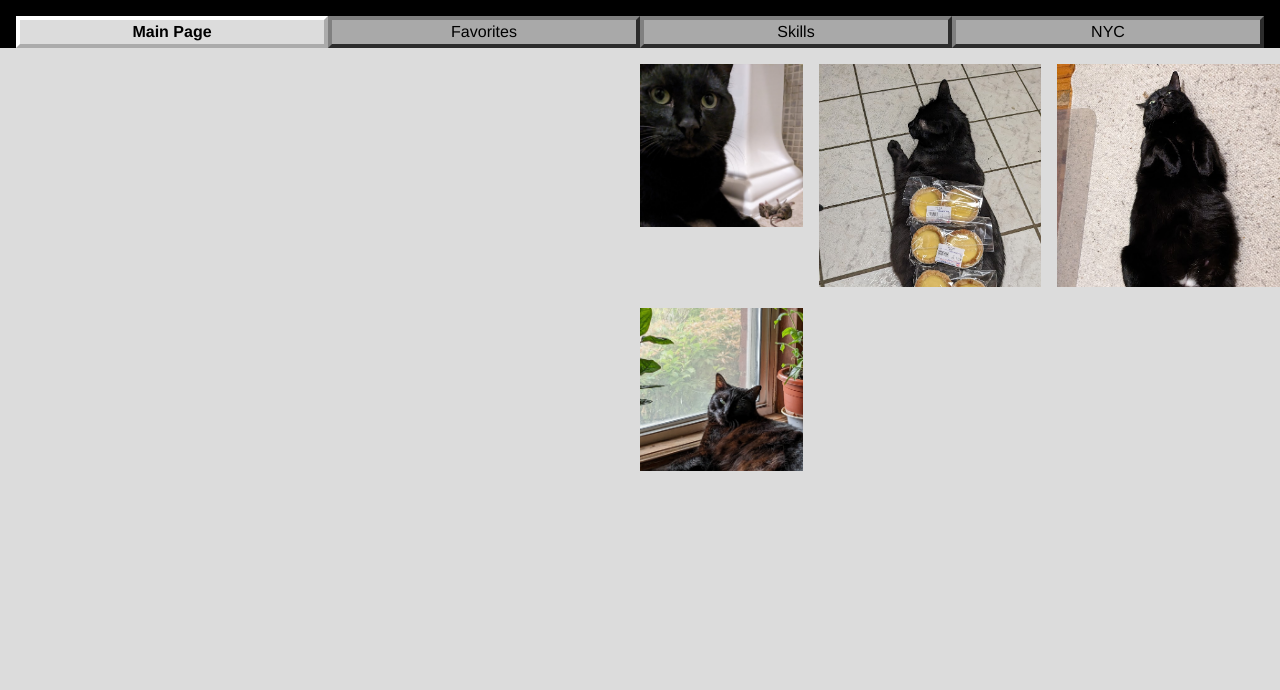
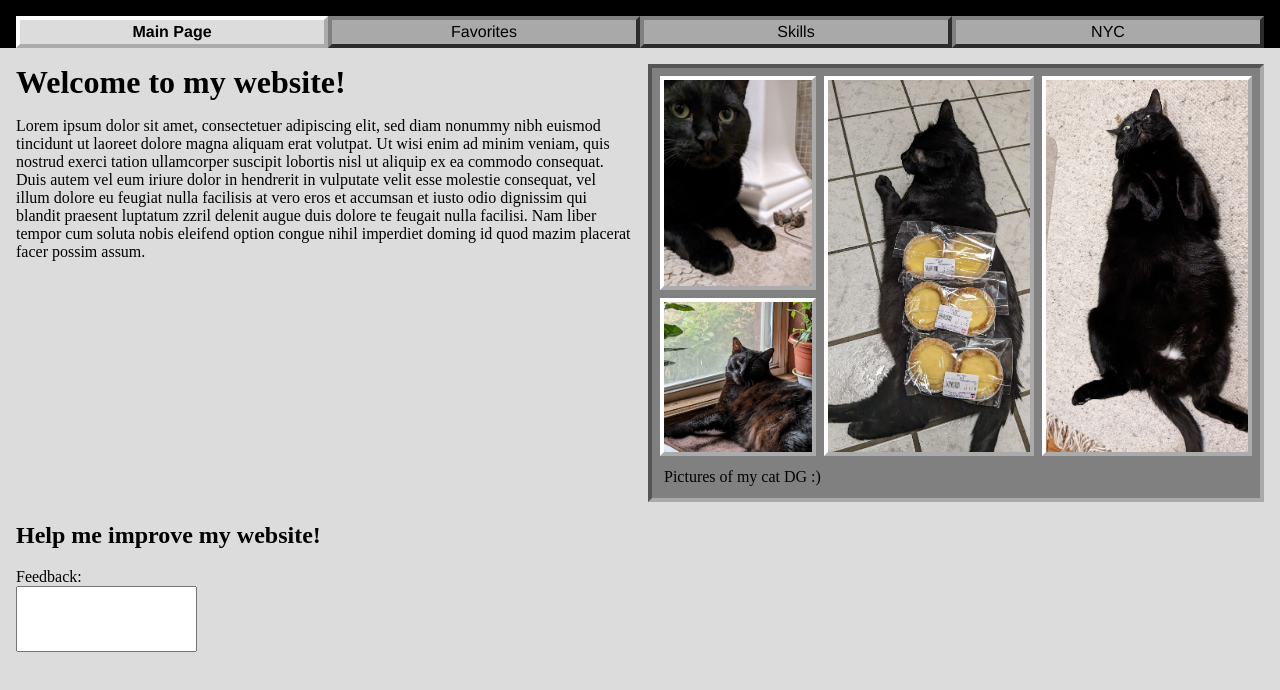
Before and after one commit to Confuzzl/Static-Website-Mini-Project, a plain HTML site: page app/index.html in a window 1280 px wide. Drawn offline with Linux system fonts and the light colour scheme.

Commit message:
first form test

```diff
--- a/app/favorite.html
+++ b/app/favorite.html
@@ -4,10 +4,12 @@
 <head>
     <meta charset="UTF-8">
     <meta name="viewport" content="width=device-width, initial-scale=1.0">
-    <script defer src="scripts/template.js" onload="generateBoilerPlate('favorite')"></script>
+    <script defer src="scripts/template.js"></script>
+    <title>Favorites</title>
+    <link rel= "stylesheet" href="styles/style.css">
 </head>
 
-<body onload="generateNavigationBar('favorite')">
+<body onload="generateTemplate('favorite')">
 
 </body>
 
--- a/app/index.html
+++ b/app/index.html
@@ -4,10 +4,12 @@
 <head>
     <meta charset="UTF-8">
     <meta name="viewport" content="width=device-width, initial-scale=1.0">
-    <script defer src="scripts/template.js" onload="generateBoilerPlate('index')"></script>
+    <script defer src="scripts/template.js"></script>
+    <title>Main Page</title>
+    <link rel= "stylesheet" href="styles/style.css">
 </head>
 
-<body onload="generateNavigationBar('index')">
+<body onload="generateTemplate('index')">
 
 </body>
 
--- a/app/scripts/index.js
+++ b/app/scripts/index.js
@@ -1,28 +1,29 @@
 const imageDimensions = [[1, 4, 1, 5], [1, 4, 5, 8], [4, 8, 1, 8], [8, 12, 1, 8]];
 
 function writeMain() {
-    let textColumns = `<div">`;
-    // textColumns += `<h1>Welcome to my website!</h1>`
-    // {
-    //     let text = `<div>`;
-    //     text += `<p>Lorem ipsum dolor sit amet, consectetuer adipiscing elit, sed diam nonummy nibh euismod tincidunt ut laoreet dolore magna aliquam erat volutpat. Ut wisi enim ad minim veniam, quis nostrud exerci tation ullamcorper suscipit lobortis nisl ut aliquip ex ea commodo consequat. Duis autem vel eum iriure dolor in hendrerit in vulputate velit esse molestie consequat, vel illum dolore eu feugiat nulla facilisis at vero eros et accumsan et iusto odio dignissim qui blandit praesent luptatum zzril delenit augue duis dolore te feugait nulla facilisi. Nam liber tempor cum soluta nobis eleifend option congue nihil imperdiet doming id quod mazim placerat facer possim assum.</p>`;
-    //     text += `</div>`;
-    //     textColumns += text;
-    // }
+    let textColumns = `<div class="article_column_grid">`;
+    textColumns += `<div class="article_column_grid_item">
+    <h1>Welcome to my website!</h1>
+    <p>Lorem ipsum dolor sit amet, consectetuer adipiscing elit, sed diam nonummy nibh euismod tincidunt ut laoreet dolore magna aliquam erat volutpat. Ut wisi enim ad minim veniam, quis nostrud exerci tation ullamcorper suscipit lobortis nisl ut aliquip ex ea commodo consequat. Duis autem vel eum iriure dolor in hendrerit in vulputate velit esse molestie consequat, vel illum dolore eu feugiat nulla facilisis at vero eros et accumsan et iusto odio dignissim qui blandit praesent luptatum zzril delenit augue duis dolore te feugait nulla facilisi. Nam liber tempor cum soluta nobis eleifend option congue nihil imperdiet doming id quod mazim placerat facer possim assum.</p>
+    </div>`;
     {
-        let gallery = `<div class="gallery">`;
-        for (let i = 0; i < 4; i++) {
-            dimensions = `grid-column-start: ${imageDimensions[i][0]}; grid-column-end: ${imageDimensions[i][1]}; grid-row-start: ${imageDimensions[i][2]}; grid-row-end: ${imageDimensions[i][3]};`
-            gallery += `<figure class="gallery_item" id="image_${i}" style="${dimensions}">`;
-            gallery += `<img src="assets/${i}.jpg" class="gallery_img">`;
-            gallery += `</figure>`;
+        let gallery = `<div class="article_column_grid_item gallery">`;
+        gallery += `<div style="margin: 1em 1em 1em 1em;">`;
+        {
+            gallery += `<div class="gallery_grid" style="--columns: 11; --rows: 7;">`;
+            for (let i = 0; i < 4; i++) {
+                dimensions = `grid-column-start: ${imageDimensions[i][0]}; grid-column-end: ${imageDimensions[i][1]}; grid-row-start: ${imageDimensions[i][2]}; grid-row-end: ${imageDimensions[i][3]};`
+                gallery += `<figure class="gallery_grid_item" id="image_${i}" style="${dimensions}">`;
+                gallery += `<img src="assets/${i}.jpg" class="gallery_grid_img">`;
+                gallery += `</figure>`;
+            }
+            gallery += `</div>`;
+            gallery += `<p>Pictures of my cat DG :)</p>`;
+            gallery += `</div>`;
         }
-        // gallery += `<figure class="gallery_item" id="image_1" style="${imageDimensions[0]}">`;
-        // gallery += `<img src="../assets/1.jpg" class="gallery_img">`;
-        // gallery += `</figure>`;
         gallery += `</div>`;
         textColumns += gallery;
     }
-    textColumns += `</div>`
-    document.getElementsByTagName("main")[0].innerHTML += textColumns;
+    textColumns += `</div>`;
+    document.getElementById("main").innerHTML += textColumns;
 }
--- a/app/scripts/template.js
+++ b/app/scripts/template.js
@@ -1,26 +1,34 @@
-// export let htmlIDs = ["index", "favorite", "skills", "spots"];
-
 const titleLookup = {
     "index": "Main Page",
     "favorite": "Favorites",
     "skills": "Skills",
     "spots": "NYC"
-}
+};
 const folderLookup = {
     "index": "home",
     "favorite": "favorites",
     "skills": "how to",
     "spots": "nyc"
+};
+
+function generateTemplate(htmlName) {
+    document.body.innerHTML += `<header></header>`;
+    generateHeader(htmlName);
+    document.body.innerHTML += `<main id="main"></main>`;
+    document.body.innerHTML += `<footer></footer>`;
+    generateFooter();
+
+    let script = document.createElement("script");
+    script.setAttribute("src", `scripts/${htmlName}.js`);
+    script.setAttribute("onload", "writeMain()");
+
+    document.getElementsByTagName("main")[0].appendChild(script);
 }
 
-function generateBoilerPlate(htmlName) {
-    document.title = titleLookup[htmlName];
-    document.head.innerHTML += `<link rel= "stylesheet" href="styles/style.css">`;
-}
-
-function generateNavigationBar(htmlName) {
-    document.body.innerHTML += `<div class="nav_bar_background"></div>`;
-    let navBar = `<div class="nav_bar">`;
+function generateHeader(htmlName) {
+    document.createElement("div")
+    let navBar = `<div class="nav_bar_background"></div>`;
+    navBar += `<div class="nav_bar">`;
     for (const [htmlID, title] of Object.entries(titleLookup)) {
         navBar += `<nav class="nav_bar_item" id="${htmlID}"${htmlID === htmlName ? 'style="background-color: gainsboro; outline: white outset 4px;"' : ""}>`;
         navBar += htmlID === htmlName ? `<a class="nav_bar_hyperlink" style="font-weight: bold;">${title}</a>` :
@@ -28,11 +36,15 @@ function generateNavigationBar(htmlName) {
         navBar += `</nav>`;
     }
     navBar += `</div>`;
-    document.body.innerHTML += navBar;
-    document.body.innerHTML += `<main></main>`;
+    navBar += `</div>`;
+    document.getElementsByTagName("header")[0].innerHTML += navBar;
+}
 
-    let script = document.createElement("script");
-    script.setAttribute("src", `scripts/${htmlName}.js`);
-    script.setAttribute("onload", "writeMain()");
-    document.getElementsByTagName("main")[0].appendChild(script);
+function generateFooter() {
+    let feedback = `<h2>Help me improve my website!</h2>`;
+    feedback += `<form>`;
+    feedback += `<label for="feedback">Feedback:</label><br>`;
+    feedback += `<textarea id="feedback" name="feedback" rows="4"></textarea>`;
+    feedback += `</form>`;
+    document.getElementsByTagName("footer")[0].innerHTML += feedback;
 }
--- a/app/styles/style.css
+++ b/app/styles/style.css
@@ -2,6 +2,22 @@ body {
     background-color: gainsboro;
     margin: 0;
     padding: 0;
+}
+
+header {
+    margin: 1em 1em 0 1em;
+}
+
+main {
+    margin: 1em 1em 1em 1em;
+}
+
+footer {
+    margin: 1em 1em 1em 1em;
+}
+
+textarea {
+    resize: none;
 }
 
 .nav_bar_hyperlink {
@@ -30,9 +46,7 @@ body {
     width: auto;
     height: 2em;
 
-    /* margin-top: 1em; */
     position: relative;
-    margin: 1em 1em auto 1em;
 
     align-items: center;
     justify-content: space-between;
@@ -65,40 +79,45 @@ body {
     outline: gray outset 4px;
 }
 
-.text_column_section {
-    column-count: 2;
-    column-gap: 1em;
-    outline: red solid 1px;
+.article_column_grid {
+    display: grid;
+    grid-template-columns: 1fr 1fr;
+    grid-template-rows: 2fr, 1fr;
+    gap: 1em 1em;
 }
 
-.text_column_section h1 {
-    column-span: all;
-    font-weight: bold;
-    font-size: x-large;
+.article_column_grid_item {
+    margin: 0%;
+}
+
+.article_column_grid_item>h1 {
+    font-weight: 900;
+    font-size: xx-large;
+    margin: 0 0 0 0;
 }
 
 .gallery {
-    display: grid;
-    grid-template-columns: repeat(11, minmax(0, 1fr));
-    grid-template-rows: repeat(7, minmax(0, 1fr));
-    gap: 1em 1em;
-
-
-    margin-top: 1em;
-    margin-left: 50%;
-    /* width: 50%; */
-
-    /* aspect-ratio: 1; */
+    background-color: gray;
+    outline-offset: -4px;
+    outline: darkgray inset 4px;
 }
 
-.gallery_item {
-    margin: 0%;
-    aspect-ratio: 1;
+.gallery_grid[style*="--columns"][style*="--rows"] {
+    display: grid;
+    grid-template-columns: repeat(var(--columns), 1fr);
+    grid-template-rows: repeat(var(--rows), 1fr);
+    gap: 1em 1em;
+    /* margin: 1em 1em 1em 1em; */
+    aspect-ratio: calc(var(--columns)/var(--rows));
 }
 
-.gallery_img {
+.gallery_grid_item {
+    margin: 0%;
+}
+
+.gallery_grid_img {
     width: 100%;
     height: 100%;
     object-fit: cover;
-    object-position: 0% 0%;
+    outline: white outset 4px;
 }
```
Also changed, not shown: app/skills.html (+4 -2 lines), app/spots.html (+4 -2 lines), generator.js (+11 -2 lines).
